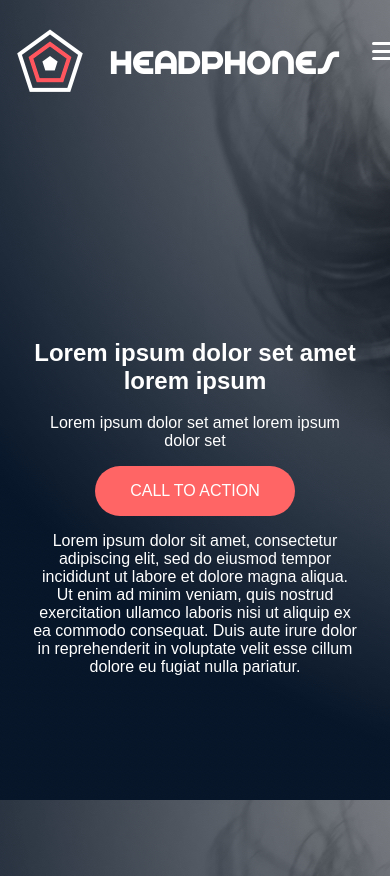
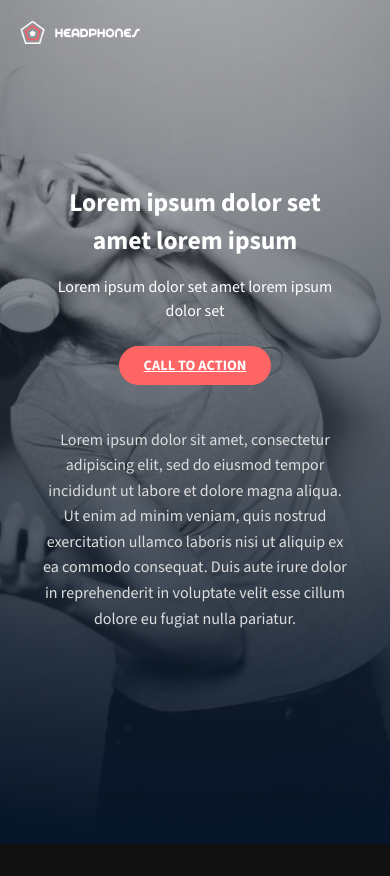
Before and after one commit to Bishop105/alx_html_css, a plain HTML site: page headphones/0-index.html in a window 390 px wide. After the commit the page ends 844 px from the top, so only its background shows below. Drawn offline with nearby package versions, Linux system fonts and the light colour scheme.

Commit message:
Add 0-index.html 0-styles.css to headphone website

```diff
--- a/headphones/0-index.html
+++ b/headphones/0-index.html
@@ -4,53 +4,37 @@
     <meta charset="UTF-8">
     <meta name="viewport" content="width=device-width, initial-scale=1.0">
     <title>Headphones</title>
-    <link rel="stylesheet" href="0-styles.css"/>
-    <link rel="preconnect" href="https://fonts.googleapis.com">
-<link rel="preconnect" href="https://fonts.gstatic.com" crossorigin>
-<link href="https://fonts.googleapis.com/css2?family=Source+Sans+3:ital,wght@0,200..900;1,200..900&display=swap" rel="stylesheet">
+    <link rel="stylesheet" href="0-styles.css">
+    <link href="https://fonts.googleapis.com/css2?family=Source+Sans+3:wght@400;600;700&display=swap" rel="stylesheet">
 </head>
 <body>
     <header>
-            <nav class="navbar">
+        <div class="container header-container">
             <div class="logo">
-                    <a href="0-index.html">
-                        <img src="images/logo_headphones.png" alt="logo">
-                    </a>
+                <img src="images/logo_headphones.png" alt="Headphones Logo">
             </div>
-
-               <input type="checkbox" id="menu-toggle">
-               <label for="menu-toggle" class="hamburger">
-                    <span></span>
-                    <span></span>
-                    <span></span>
-               </label>
-
+            <nav>
                 <ul class="nav-links">
-                    <a href="#">what we do</a>
-                    <a href="#">our results</a>
-                    <a href="#">contact us</a>
+                    <li><a href="#">What we do</a></li>
+                    <li><a href="#">Our results</a></li>
+                    <li><a href="#">Contact us</a></li>
                 </ul>
             </nav>
+        </div>
     </header>
 
-        <main class="content">
     <section class="hero">
-                <div>
+        <div class="hero-content container">
             <h1>Lorem ipsum dolor set amet lorem ipsum</h1>
             <p>Lorem ipsum dolor set amet lorem ipsum dolor set</p>
-
-                    <button type="button" class="cta-btn">CALL TO ACTION</button>
-                    <p>
-                        Lorem ipsum dolor sit amet, consectetur adipiscing
-                       elit, sed do eiusmod tempor incididunt ut labore et
-                        dolore magna aliqua. Ut enim ad minim veniam, quis
-                        nostrud exercitation ullamco laboris nisi ut aliquip
-                        ex ea commodo consequat. Duis aute irure dolor in
-                        reprehenderit in voluptate velit esse cillum dolore
-                        eu fugiat nulla pariatur.
+            <a href="#" class="btn">CALL TO ACTION</a>
+            <p class="hero-text">
+                Lorem ipsum dolor sit amet, consectetur adipiscing elit, sed do eiusmod tempor incididunt ut labore
+                et dolore magna aliqua. Ut enim ad minim veniam, quis nostrud exercitation ullamco laboris nisi ut aliquip ex ea commodo consequat.
+                Duis aute irure dolor in reprehenderit in voluptate velit esse cillum dolore eu fugiat nulla pariatur.
             </p>
         </div>
     </section>
-        </main>
+
 </body>
 </html>
--- a/headphones/0-styles.css
+++ b/headphones/0-styles.css
@@ -1,131 +1,139 @@
-body {
+* {
     margin: 0;
-    background-image: url(images/headphones_hero_1.jpg);
-    color: white;
-    font-family: sans-serif, Geneva;
-    display: grid;
-    justify-content: centre;
-    align-items: center;
-    height: 100vh;
-    padding: 16px 32px;
+    padding: 0;
+    box-sizing: border-box;
 }
 
-/* a {
-    color: #FFffff;
-} */
 
-.navbar {
-    display: flex;
-    justify-content: space-between;
-    align-items: center;
-    padding: 10px 16px;
-    position: fixed;
-    width: 100%;
+:root {
+    --main-color: #FF6565;
+    --text-color: #fff;
+    --font-family: 'Source Sans 3', sans-serif;
+    --max-width: 1000px;
+}
+
+
+body {
+    font-family: var(--font-family);
+    color: var(--text-color);
+    background-color: #111;
+    line-height: 1.5;
+}
+
+.container {
+    max-width: var(--max-width);
+    margin: 0 auto;
+    padding: 0 20px;
+}
+
+
+header {
+    position: absolute;
     top: 0;
     left: 0;
-    padding: 8px 16px;
-    background-color: none;
-    margin-top: 20px;
+    width: 100%;
+    padding: 20px 0;
+    z-index: 10;
+}
+
+.header-container {
+    display: flex;
+    align-items: center;
+    justify-content: space-between;
+}
+
+.logo img {
+    width: 120px;
 }
 
 .nav-links {
     list-style: none;
     display: flex;
-    justify-content: space-evenly;
-    align-items: center;
-    gap: 25px;
-    padding: 0;
-    margin: 0;
+    gap: 40px;
 }
 
-.nav-links li a {
-    color: #FFffff;
+.nav-links a {
     text-decoration: none;
-    font: size 1.1em;
+    color: var(--text-color);
+    font-weight: 600;
     transition: color 0.3s;
 }
 
-.nav-links li a:hover, .nav-links li:active {
-    color: #ffffff;
+.nav-links a:hover,
+.nav-links a:active {
+    color: var(--main-color);
 }
 
-.hamburger {
-    display: none;
-    flex-direction: column;
-    justify-content: space-between;
-    width: 25px;
-    height: 18px;
-    cursor: pointer;
-    position: absolute;
-    right: 25px;
-    top: 22px;
-    z-index: 10;
+
+.hero {
+    background: url("images/headphones_hero_1.jpg") center/cover no-repeat;
+    height: 100vh;
+    display: flex;
+    align-items: center;
+    justify-content: center;
+    text-align: center;
+    padding: 0 20px;
 }
 
-.hamburger span {
-    height: 3px;
-    width: 100%;
-    background: #FFffff;
-    border-radius: 2px;
-    transition: all 0.3s ease;
+.hero-content h1 {
+    font-size: 2.5rem;
+    font-weight: 700;
+    margin-bottom: 15px;
 }
 
-#menu-toggle {
-    display: none;
+.hero-content p {
+    font-size: 1.2rem;
+    margin-bottom: 30px;
 }
 
-.content {
-    text-align: center;
-    margin: 100px 0;
+.btn {
+  background-color: #ff6565;
+  color: white;
+  border: none;
+  padding: 15px 40px;
+  border-radius: 30px;
+  font-weight: bold;
+  font-size: 14px;
+  cursor: pointer;
+  transition: background-color 0.3s ease;
 }
 
-.cta-btn {
-    background: #FF6565;
-    border: none;
-    padding: 16px 32px;
-    justify-content: center;
-    align-items: center;
-    color: #FFffff;
-    height: 50px;
-    width: 200px;
-    border-radius: 50px;
-    font-size: 1em;
-    transition: opacity 0.3s;
+button:hover {
+  background-color: #ff4b4b;
 }
 
-.cta-btn:hover, .cta-btn:active {
+
+.btn:hover,
+.btn:active {
     opacity: 0.9;
 }
 
-@media (max-width: 480px) {
-    .navbar{
-        flex-wrap: wrap;
+.hero-text {
+    margin-top: 50px;
+    max-width: 800px;
+    font-size: 1rem;
+    color: #ddd;
+    line-height: 1.6;
     }
 
-    .hamburger {
-        display: flex;
+
+@media (max-width: 480px) {
+    .nav-links {
+        display: none;
     }
 
-    .nav-links {
-        display: none;
-        flex-direction: column;
-        align-items: center;
-        width: 100%;
-        background-color: rgb(86, 94, 94);
-        padding: 8px 16px;
-        border-radius: 0 0 12px 12px;
+    .hero-content h1 {
+        font-size: 1.6rem;
     }
 
-    #menu-toggle:checked + .hamburger span:nth-child(1) {
-        transform: rotate(45deg) translate(5px, 5px);
+    .hero-content p {
+        font-size: 1rem;
     }
 
-    #menu-toggle:checked + .hamburger span:nth-child(2) {
-        opacity: 0;
+    .btn {
+        padding: 10px 25px;
+        font-size: 0.9rem;
     }
 
-    #menu-toggle:checked + .hamburger span:nth-child(3) {
-        transform: rotate(-45deg) translate(5px, -5px);
-    }
 
 }
```
Lines whose indentation alone changed are shown as unchanged.
